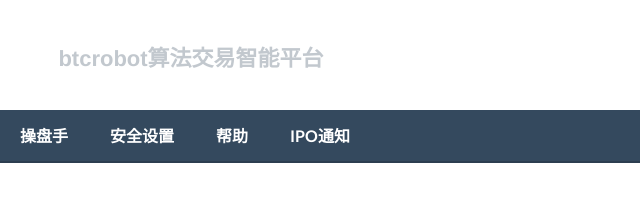
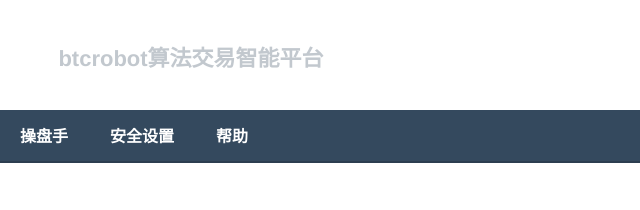
Before and after one commit to philsong/btcrobot, a website: page static/engine.html in a window 1280 px wide. Shown: the top 210 px of the page, 449-1089 px from the left. Drawn offline with Linux system fonts and the light colour scheme; no server answers.

Commit message:
这场实验failed

```diff
--- a/static/engine.html
+++ b/static/engine.html
@@ -56,7 +56,6 @@
                     <li><a href="/trade.html" rel="nofollow">操盘手</a></li>
                     <li><a href="/secret.html" rel="nofollow">安全设置</a></li>
                 <li><a href="https://github.com/philsong/btcrobot/wiki" target="_blank">帮助</a></li>
-                <li><a href="http://coinzbot.com/?page_id=2" target="_blank">IPO通知</a></li>
                </ul>
             </div><!-- /.navbar-collapse -->
           </nav><!-- /navbar -->
```
